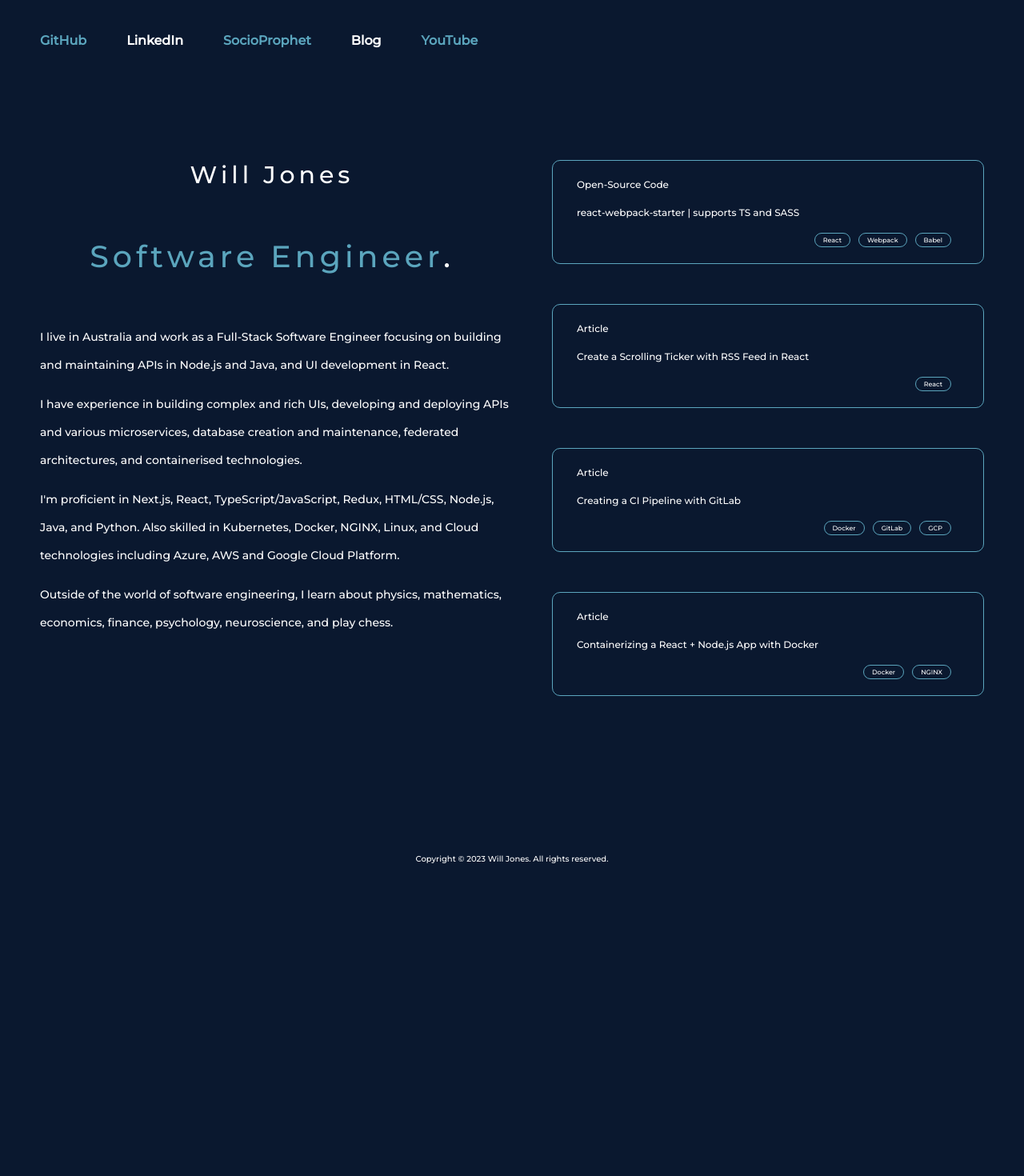
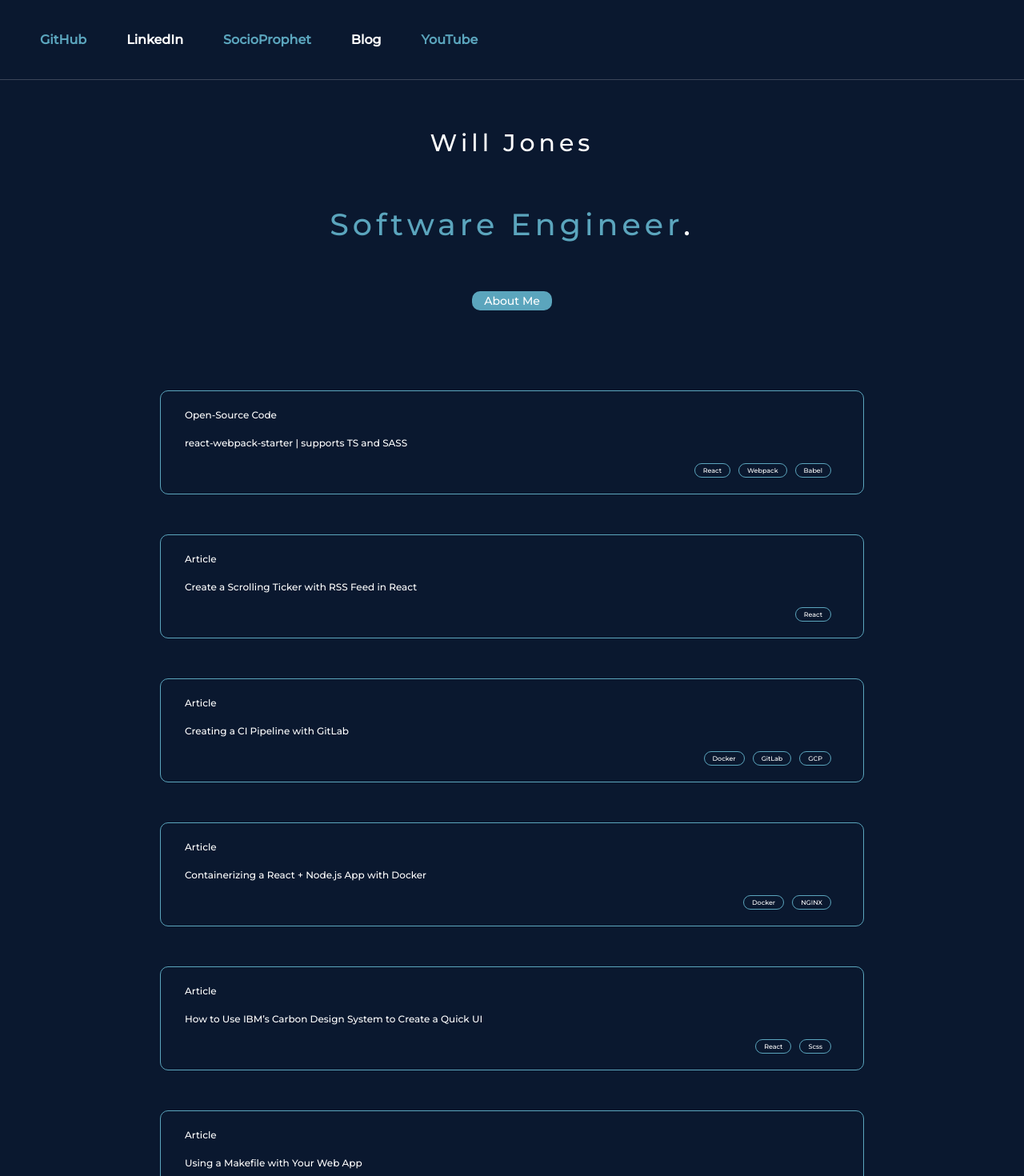
Before and after one commit to willdvlpr/willjones.io, a Next.js app: page / in a window 1280 px wide. Shown: the top 1470 px of the page at 80% size. Before the commit the page ends 1100 px from the top, so only its background shows below. Built offline with nearby package versions, Linux system fonts and the light colour scheme.

Commit message:
feat: layout udpate

```diff
--- a/src/components/About/About.tsx
+++ b/src/components/About/About.tsx
@@ -1,5 +1,6 @@
 import React from "react";
 import { postData } from "@/data";
+import { Button } from "@/components";
 import { Preview } from "@/components";
 import {
   StyledSectionContainer,
@@ -8,17 +9,15 @@ import {
   StyledHeading,
   StyledSubHeading,
   StyledSpan,
-  StyledAbout,
   StyledPreviewContainer,
 } from "./styles";
 
 interface AboutProps {
   heading: string;
   subHeading: string;
-  description: string[];
 }
 
-export const About = ({ heading, subHeading, description }: AboutProps) => {
+export const About = ({ heading, subHeading }: AboutProps) => {
   return (
     <StyledSectionContainer>
       <StyledSection>
@@ -27,14 +26,8 @@ export const About = ({ heading, subHeading, description }: AboutProps) => {
           <StyledSubHeading>
             <StyledSpan>{subHeading}</StyledSpan>.
           </StyledSubHeading>
-          <StyledAbout>
-            {description.map((text) => {
-              return <p key={text}>{text}</p>;
-            })}
-          </StyledAbout>
+          <Button link="/about" label="About Me" />
         </StyledHeadingContainer>
-      </StyledSection>
-      <StyledSection>
         <StyledPreviewContainer>
           <Preview previewItems={postData} />
         </StyledPreviewContainer>
--- a/src/components/About/styles.jsx
+++ b/src/components/About/styles.jsx
@@ -9,43 +9,30 @@ const {
 } = theme;
 
 export const StyledSectionContainer = styled.div`
-  display: flex;
-
-  @media ${md} {
-    display: grid;
-  }
+  display: grid;
 `;
 
 export const StyledSection = styled.div`
-  height: 850px;
-  width: 50%;
-  padding-top: 100px;
-
-  @media ${md} {
-    width: 100%;
-    overflow: visible;
-    height: auto;
-    padding-top: 60px;
-  }
+  height: auto;
+  width: 100%;
+  margin-top: 100px;
+  padding-top: 60px;
 `;
 
 export const StyledHeadingContainer = styled.div`
   text-align: center;
+  display: flex;
+  flex-direction: column;
+  justify-content: center;
 `;
 
 export const StyledHeading = styled.h1`
   margin: 0;
   padding: 0;
-  padding-left: 40px;
   font-size: 30px;
   font-weight: normal;
   letter-spacing: 5px;
   color: ${primaryText};
-
-  @media ${lg} {
-    font-size: 26px;
-    padding: 0;
-  }
 
   @media ${sm} {
     font-size: 24px;
@@ -55,10 +42,7 @@ export const StyledHeading = styled.h1`
 export const StyledSubHeading = styled(StyledHeading)`
   margin-top: 60px;
   font-size: 38px;
-
-  @media ${lg} {
-    font-size: 32px;
-  }
+  padding-bottom: 60px;
 
   @media ${sm} {
     font-size: 24px;
@@ -71,27 +55,21 @@ export const StyledSpan = styled.span`
 `;
 
 export const StyledAbout = styled.div`
-  text-align: left;
   margin-top: 60px;
-  padding-left: 50px;
+  padding: 0 50px 0 50px;
   font-size: 14px;
 
   color: ${primaryText};
   line-height: 35px;
-
-  @media ${lg} {
-    text-align: center;
-    padding-right: 50px;
-    font-size: 12px;
-  }
 `;
 
 export const StyledPreviewContainer = styled.div`
   display: flex;
   flex-direction: column;
   gap: 50px;
-  padding-left: 50px;
-  padding-right: 50px;
+  margin-top: 100px;
+  padding-left: 200px;
+  padding-right: 200px;
 
   @media ${md} {
     padding-left: 100px;
--- /dev/null
+++ b/src/components/Button/Button.tsx
@@ -0,0 +1,15 @@
+import React from "react";
+import { StyledButtonContainer, StyledLink } from "./styles";
+
+interface ButtonProps {
+  link: string;
+  label: string;
+}
+
+export const Button = ({ link, label }: ButtonProps) => {
+  return (
+    <StyledButtonContainer>
+      <StyledLink href={link}>{label}</StyledLink>
+    </StyledButtonContainer>
+  );
+};
--- /dev/null
+++ b/src/components/Button/styles.jsx
@@ -0,0 +1,21 @@
+import styled from "styled-components";
+import Link from "next/link";
+import { theme } from "@/utils/theme";
+
+export const StyledButtonContainer = styled.div`
+  display: flex;
+  align-items: center;
+  justify-content: center;
+  background-color: ${theme.color.secondary};
+  border-radius: 10px;
+  width: 100px;
+  height: 24px;
+  font-size: 14px;
+  margin: auto;
+  cursor: pointer;
+`;
+
+export const StyledLink = styled(Link)`
+  text-decoration: none;
+  color: ${theme.color.primaryText};
+`;
--- a/src/components/NavBar/styles.jsx
+++ b/src/components/NavBar/styles.jsx
@@ -1,13 +1,18 @@
 import styled from "styled-components";
+import { theme } from "@/utils/theme";
 import { device } from "../../utils/device";
 
 const { md, sm, mobileLg } = device;
 
 export const StyledNav = styled.nav`
+  position: fixed;
   display: flex;
   height: 100px;
+  width: 100%;
   z-index: 10000;
   align-items: center;
+  background-color: ${theme.color.primary};
+  border-bottom: 1px solid ${theme.color.horizontalBreakLine};
 
   @media ${md} {
     justify-content: space-between;
--- a/src/components/index.js
+++ b/src/components/index.js
@@ -1,4 +1,5 @@
 export { NavBar } from "./NavBar/NavBar";
 export { About } from "./About/About";
+export { Button } from "./Button/Button";
 export { Preview } from "./Preview/Preview";
 export { Footer } from "./Footer/Footer";
--- a/src/data/posts.ts
+++ b/src/data/posts.ts
@@ -29,36 +29,32 @@ export const postData: PreviewItem[] = [
     type: "Article",
     tags: ["Docker", "NGINX"],
   },
-  // {
-  //   id: 5,
-  //   link: "https://willdvlpr.medium.com/how-to-use-ibms-carbon-design-system-react-to-create-a-quick-ui-f10b8290f29",
-  //   title: "How to Use IBM’s Carbon Design System to Create a Quick UI",
-  //   type: "Article",
-  //   tags: ["React", "Scss"],
-  // },
-  // {
-  //   id: 6,
-  //   link: "https://willdvlpr.medium.com/using-a-makefile-with-your-web-app-2e9e68bf4b53",
-  //   title: "Using a Makefile with Your Web App",
-  //   type: "Article",
-  //   tags: ["Bash"],
-  // },
-  // {
-  //   id: 7,
-  //   link: "https://willdvlpr.medium.com/the-socioprophet-platform-266cea73b024",
-  //   previewMeta: {
-  //     previewType: "Article",
-  //     previewDate: "June 2 2021",
-  //   },
-  //   previewTitle: "The SocioProphet Platform — Development",
-  // },
-  // {
-  //   id: 8,
-  //   link: "https://github.com/SocioProphet",
-  //   previewMeta: {
-  //     previewType: "Startup Project",
-  //     previewDate: "October 1 2020",
-  //   },
-  //   previewTitle: "Open Collaborative Platform - www.socioprophet.com",
-  // },
+  {
+    id: 5,
+    link: "https://willdvlpr.medium.com/how-to-use-ibms-carbon-design-system-react-to-create-a-quick-ui-f10b8290f29",
+    title: "How to Use IBM’s Carbon Design System to Create a Quick UI",
+    type: "Article",
+    tags: ["React", "Scss"],
+  },
+  {
+    id: 6,
+    link: "https://willdvlpr.medium.com/using-a-makefile-with-your-web-app-2e9e68bf4b53",
+    title: "Using a Makefile with Your Web App",
+    type: "Article",
+    tags: ["Bash"],
+  },
+  {
+    id: 7,
+    link: "https://willdvlpr.medium.com/the-socioprophet-platform-266cea73b024",
+    title: "The SocioProphet Platform — Development",
+    type: "Article",
+    tags: ["System Design"],
+  },
+  {
+    id: 8,
+    link: "https://github.com/SocioProphet",
+    title: "Open Collaborative Platform - www.socioprophet.com",
+    type: "Startup Project",
+    tags: ["Startup"],
+  },
 ];
--- a/src/layouts/HomePage.tsx
+++ b/src/layouts/HomePage.tsx
@@ -6,17 +6,13 @@ import { About } from "@/components";
 import { Footer } from "@/components";
 import { StyledContainer } from "./styles";
 
-const { HEADING, SUB_HEADING, ABOUT_TEXT } = HOME_PAGE;
+const { HEADING, SUB_HEADING } = HOME_PAGE;
 
 export const HomePage = () => {
   return (
     <StyledContainer>
       <NavBar navItems={socialData} />
-      <About
-        heading={HEADING}
-        subHeading={SUB_HEADING}
-        description={ABOUT_TEXT}
-      />
+      <About heading={HEADING} subHeading={SUB_HEADING} />
       <Footer />
     </StyledContainer>
   );
--- a/src/utils/theme.ts
+++ b/src/utils/theme.ts
@@ -1,11 +1,13 @@
 const DARK: string = "#0a182f";
 const LIGHT: string = "#5ba5bd";
 const TEXT: string = "#fff";
+const DARK_LIGHTER_VALUE = "#3b4659";
 
 export const theme = {
   color: {
     primary: DARK,
     secondary: LIGHT,
     primaryText: TEXT,
+    horizontalBreakLine: DARK_LIGHTER_VALUE,
   },
 };
```
Also changed, not shown: src/pages/about.tsx (added, +40 -0 lines).
